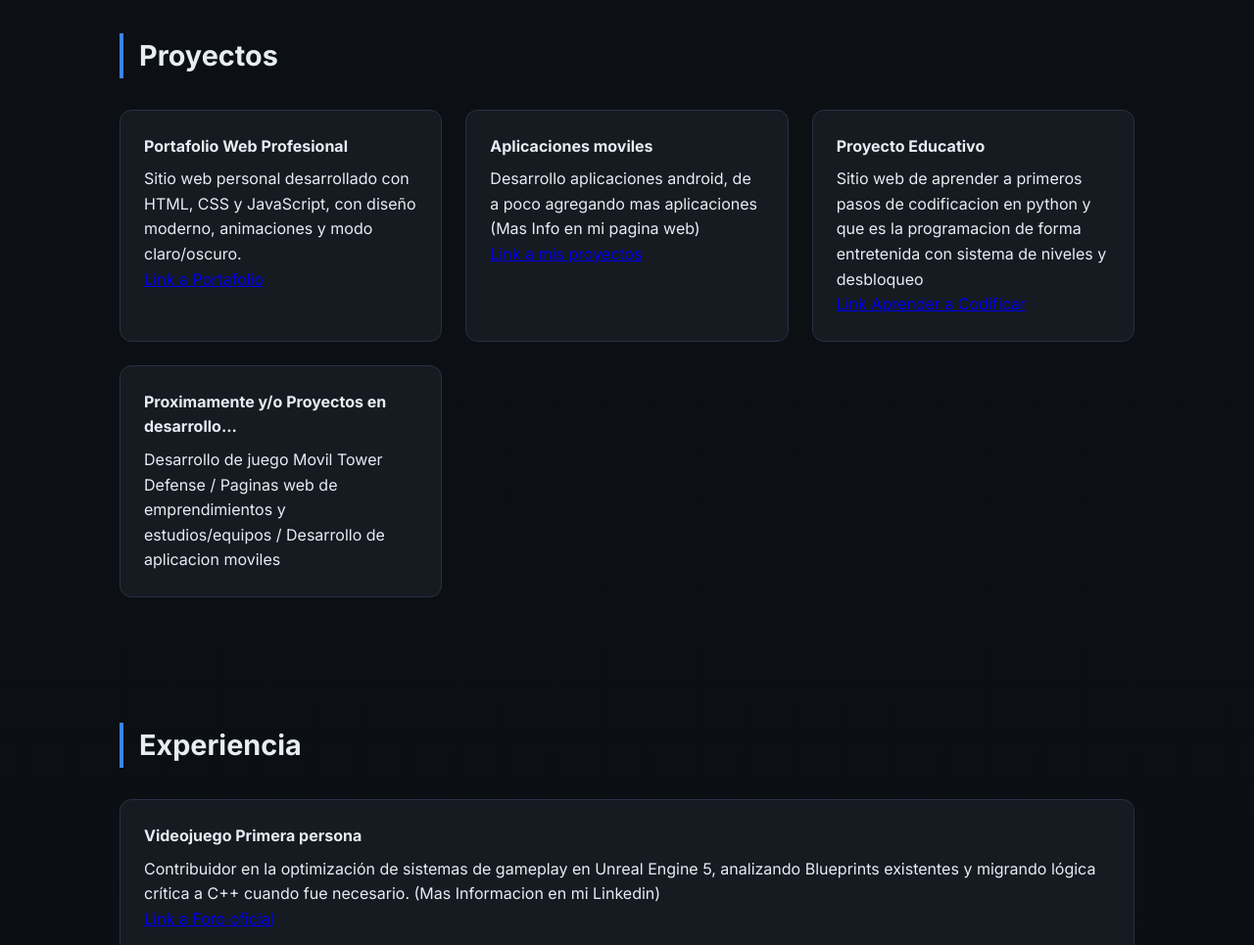
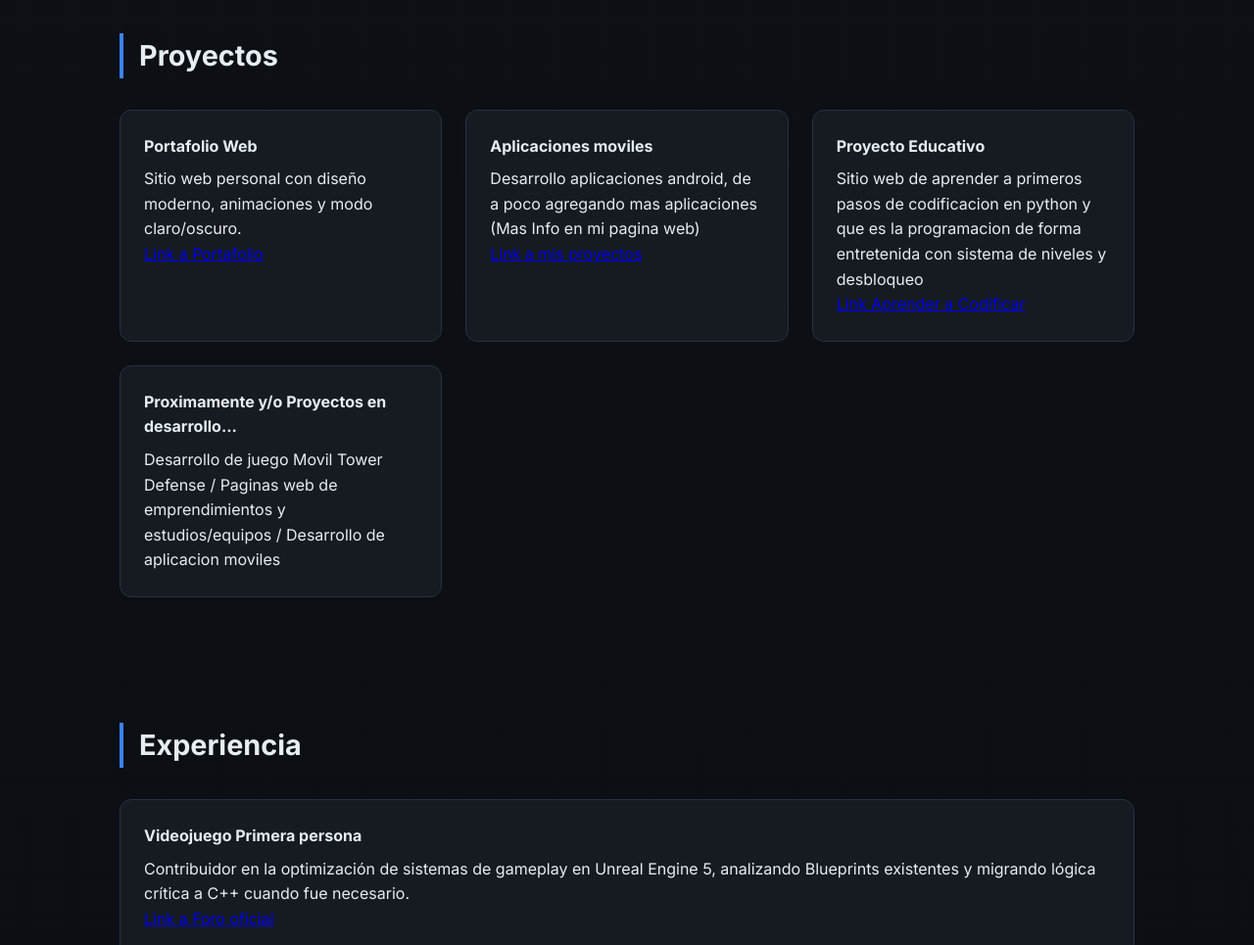
Before and after one commit to Zatts11/portafolio-personal-mdpv, a plain HTML site: page index.html in a window 1280 px wide. Shown: the part 3060-4025 px from the top of the page at 98% size. Drawn offline with Linux system fonts and the light colour scheme.

Commit message:
Update index.html

```diff
--- a/index.html
+++ b/index.html
@@ -550,8 +550,8 @@ l.parentNode.insertBefore(s, l);
   <h3>Proyectos</h3>
   <div class="grid">
     <div class="card">
-      <h4>Portafolio Web Profesional</h4>
-      <p>Sitio web personal desarrollado con HTML, CSS y JavaScript, con diseño moderno,
+      <h4>Portafolio Web </h4>
+      <p>Sitio web personal con diseño moderno,
       animaciones y modo claro/oscuro.</p>
       <a href="https://portafolio-personal-mdpv.vercel.app/#contacto" target="_blank">
         Link a Portafolio</a>
@@ -578,7 +578,7 @@ l.parentNode.insertBefore(s, l);
     <h3> Experiencia </h3>
       <div class="card">
       <h4>Videojuego Primera persona</h4>
-      <p>Contribuidor en la optimización de sistemas de gameplay en Unreal Engine 5, analizando Blueprints existentes y migrando lógica crítica a C++ cuando fue necesario. (Mas Informacion en mi Linkedin)</p>
+      <p>Contribuidor en la optimización de sistemas de gameplay en Unreal Engine 5, analizando Blueprints existentes y migrando lógica crítica a C++ cuando fue necesario.</p>
         <a href="https://mundayongstudios.itch.io/vapol-spanish-edition" target="_blank">
         Link a Foro oficial</a>
     </div>
```
